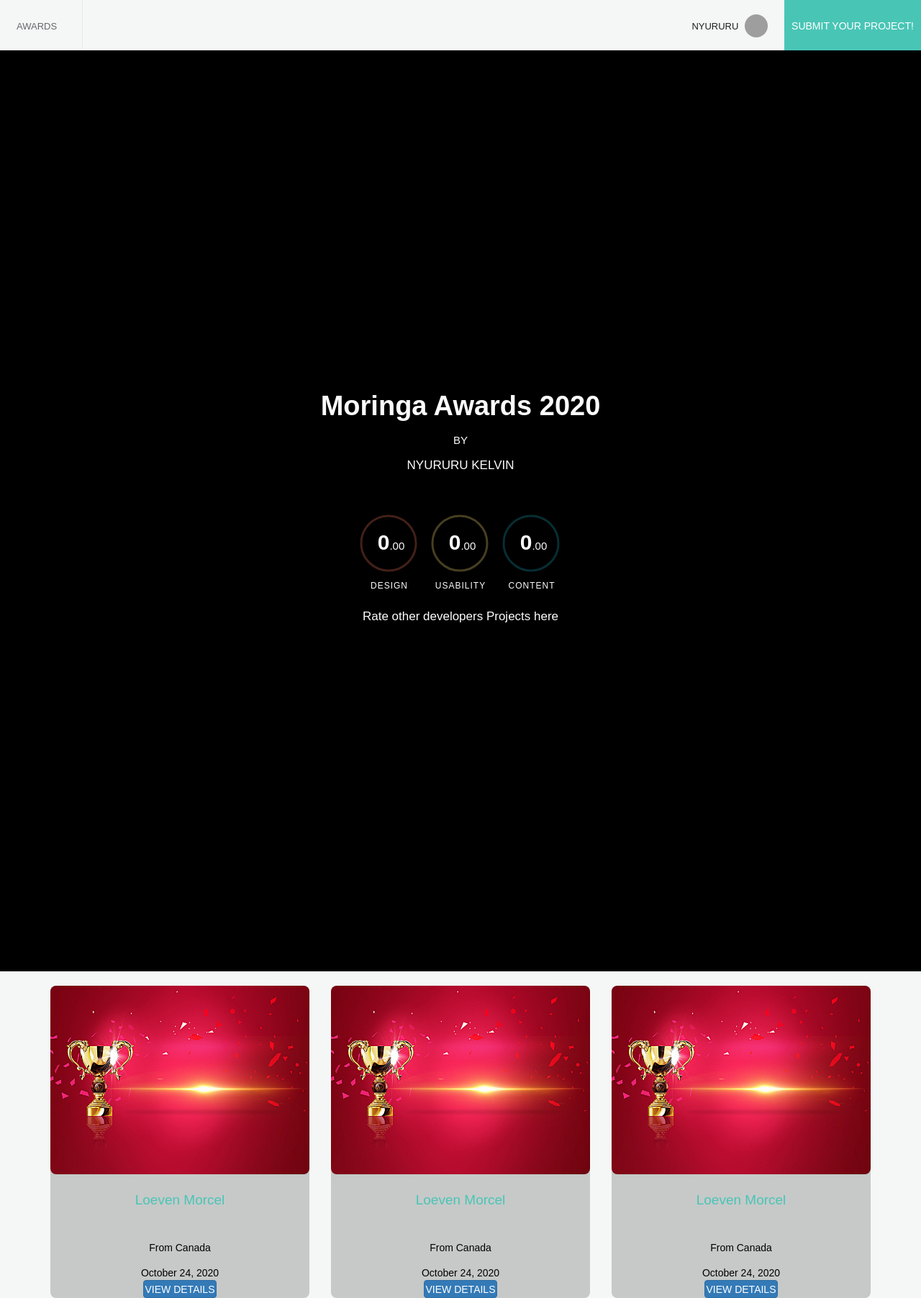
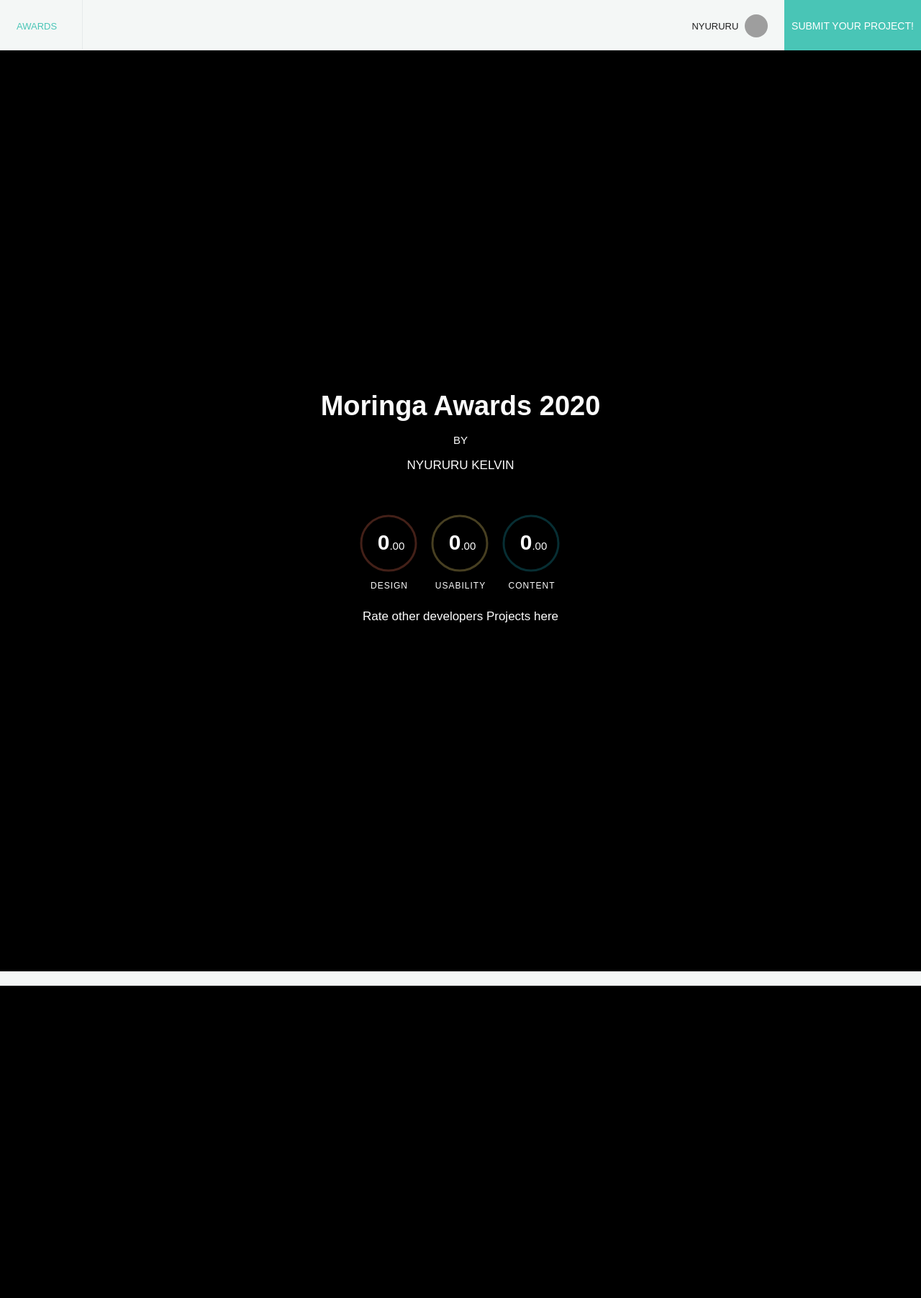
Before and after one commit to NyururuKelvin/awwardsApp, a Django app: page / in a window 1280 px wide. Shown: the whole page at 72% size. After the commit the page ends 1370 px from the top, so only its background shows below. Run offline with Django 3.2, Linux system fonts and the light colour scheme; data that the repository does not hold is empty; some libraries are stand-ins or nearby versions; some web fonts are replaced; grey boxes are pictures that could not be loaded.

Commit message:
my commit edit code

```diff
--- a/projects/templates/navbar.html
+++ b/projects/templates/navbar.html
@@ -42,7 +42,7 @@
         <div class="header-main">
           <div class="box-left">
             <div class="item bt-menu js-nav-main" data-menu-id="menu-main">
-              <span class="has-tablet">AWARDS</span>
+              <a href="{% url 'home' %}"><span class="has-tablet">AWARDS</span></a>
             </div>
           </div>
 
@@ -59,7 +59,7 @@
                 </figure>
                 <ul>
                   <li>
-                    <a href="/NYURURU/">Profile</a>
+                    <a href="{% url 'profile' %}">Profile</a>
                   </li>
                   <li>
                     <a href="">Api</a>
--- a/projects/templates/project/index.html
+++ b/projects/templates/project/index.html
@@ -149,8 +149,8 @@
                                 <div class="row">
                                     <h3><a href="">{{project.title}}</a></h3>
                                     <h3> By: <a href="{% url 'profile' %}">{{project.user.username}}</a></h3>
-                                    <div class="box-left" style="color: black;">From: {{project.location}}</div>
-                                    <a style="padding: 1.5px;" href="#" class="btn btn-primary">VIEW DETAILS</a>
+                                    <h6 class="float-right" style="color: black;">From: {{project.location}}</h6>
+                                    <a style="padding: 1.5px; margin-bottom: 1%;" href="{% url 'project' project.id%}" class="btn btn-primary"><i class="fas fa-info-circle"></i> VIEW DETAILS</a><a style="padding: 1.5px; margin-bottom: 1%; margin-left: 5px;" href="#" class="btn btn-primary"><i class="fa fa-star" aria-hidden="true" ></i> RATE SITE</a>
                                 </div>
                             </div>
                         </div>
@@ -158,73 +158,6 @@
                 </div>
             </div>
             {%endfor%}
-            <div class="col-md-4">
-                <div class="card" style="background-color: rgb(198, 201, 200); border-radius: 8px;">
-                    <img style="border-radius: 8px;" class="card-img-top" src="{{request.scheme}}://{{request.META.HTTP_HOST}}{% static 'images/award.png' %}" alt="Card image cap">
-                    <div class="card-body">
-                        <div class="box-info">
-                            <div class="content">
-                                <div class="row">
-                                    <h3><a href="">Loeven Morcel</a></h3>
-                                </div>
-                                <div class="row row-2col">
-                                    <div class="box-left" style="color: black;">From Canada</div>
-                                </div>
-
-                                <div class="box-right" style="color: black;">
-                                    October 24, 2020
-                                </div>
-                                <a style="padding: 1.5px;" href="#" class="btn btn-primary">VIEW DETAILS</a>
-                            </div>
-                        </div>
-                    </div>
-                </div>
-            </div>
-            <div class="col-md-4">
-                <div class="card" style="background-color: rgb(198, 201, 200); border-radius: 8px;">
-                    <img style="border-radius: 8px;" class="card-img-top" src="{{request.scheme}}://{{request.META.HTTP_HOST}}{% static 'images/award.png' %}" alt="Card image cap">
-                    <div class="card-body">
-                        <div class="box-info">
-                            <div class="content">
-                                <div class="row">
-                                    <h3><a href="">Loeven Morcel</a></h3>
-                                </div>
-                                <div class="row row-2col">
-                                    <div class="box-left" style="color: black;">From Canada</div>
-                                </div>
-
-                                <div class="box-right" style="color: black;">
-                                    October 24, 2020
-                                </div>
-                                <a style="padding: 1.5px;" href="#" class="btn btn-primary">VIEW DETAILS</a>
-                            </div>
-                        </div>
-                    </div>
-                </div>
-            </div>
-            <div class="col-md-4">
-                <div class="card" style="background-color: rgb(198, 201, 200); border-radius: 8px;">
-                    <img style="border-radius: 8px;" class="card-img-top" src="{{request.scheme}}://{{request.META.HTTP_HOST}}{% static 'images/award.png' %}" alt="Card image cap">
-                    <div class="card-body">
-                        <div class="box-info">
-                            <div class="content">
-                                <div class="row">
-                                    <h3><a href="">Loeven Morcel</a></h3>
-                                </div>
-                                <div class="row row-2col">
-                                    <div class="box-left" style="color: black;">From Canada</div>
-                                </div>
-
-                                <div class="box-right" style="color: black;">
-                                    October 24, 2020
-                                </div>
-                                <a style="padding: 1.5px;" href="#" class="btn btn-primary">VIEW DETAILS</a>
-                            </div>
-                        </div>
-                    </div>
-                </div>
-            </div> <br>
-
         </div>
     </div>
 </body>
--- a/projects/views.py
+++ b/projects/views.py
@@ -25,7 +25,7 @@
     return render(request,'project/profile.html')
 
 #specific project
-def project(request,project_id):
+def project(request, project_id):
     project=get_object_or_404(Project,pk=project_id)
     votes=Votes()
     votes_list=project.votes_set.all()
```
